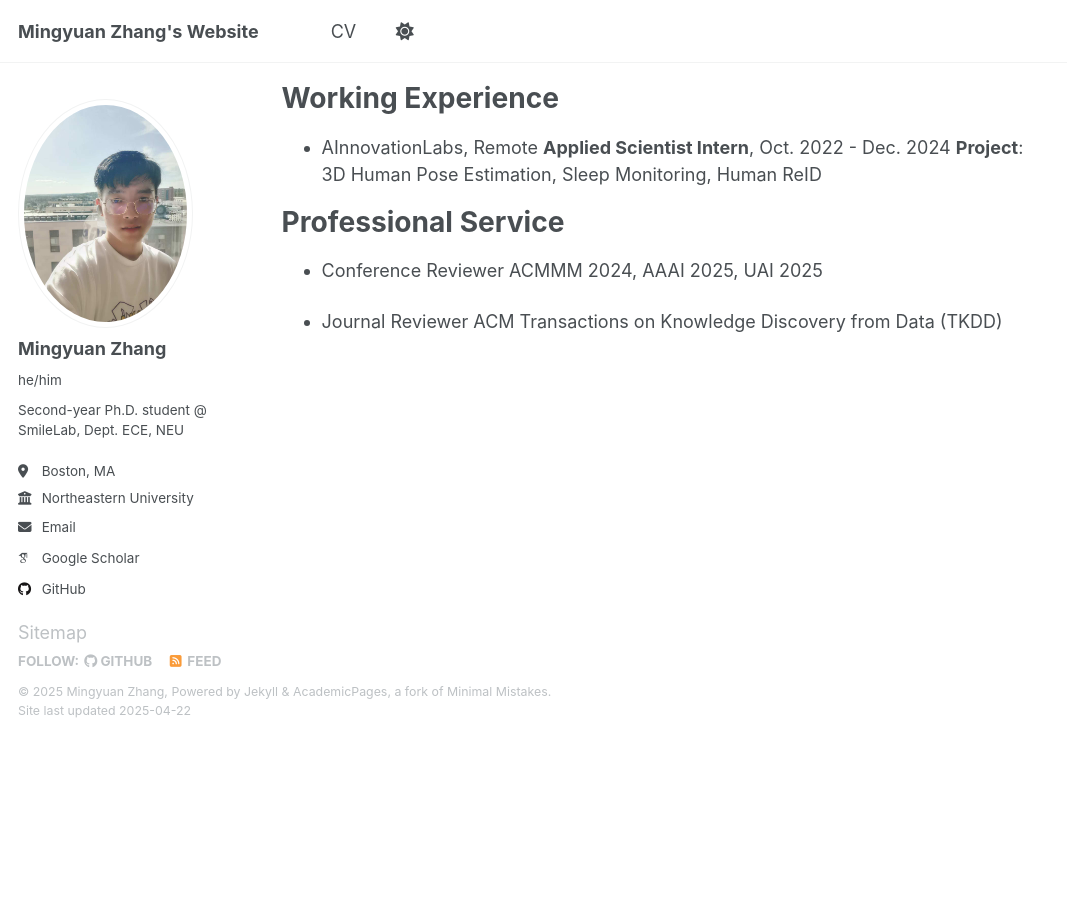
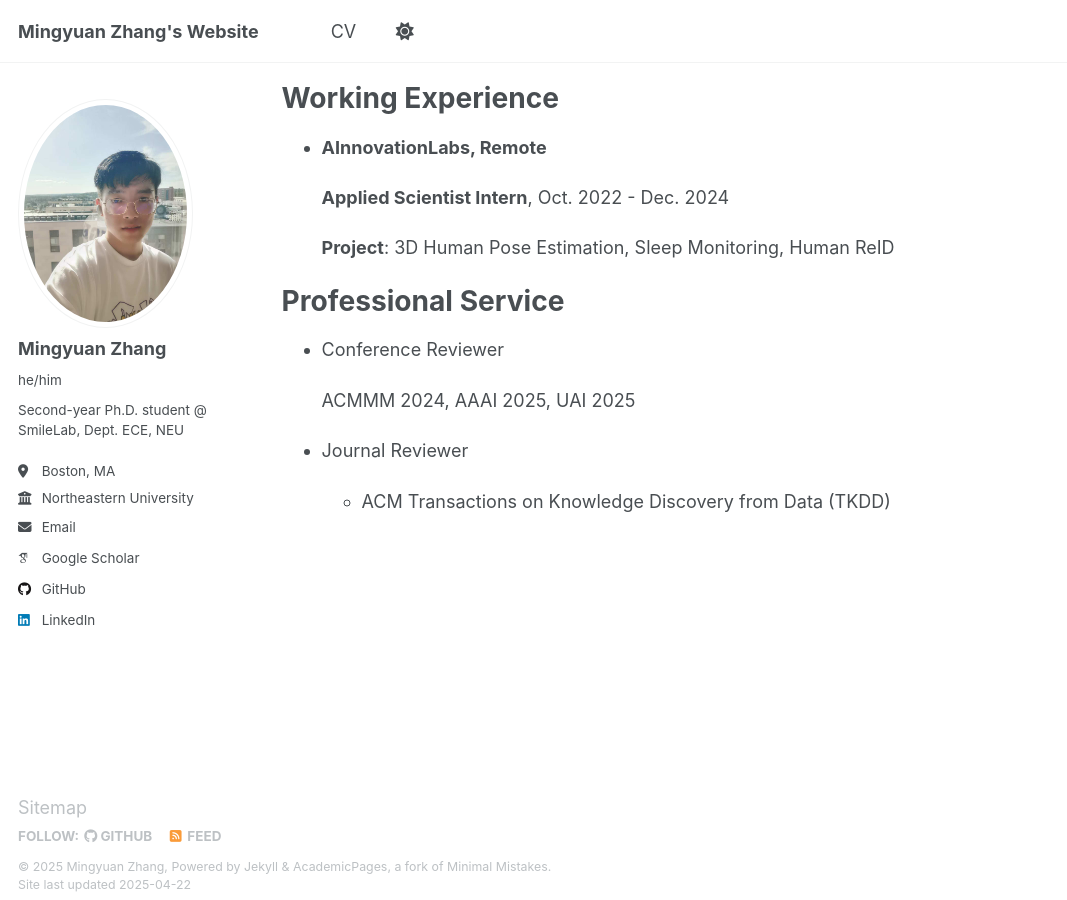
Before and after one commit to KKHYA/Mingyuan-Zhang.github.io, a Jekyll site: the page built from _pages/about.md, in a window 1280 px wide and 900 px high, scrolled down 527 px. Shown: the whole window, without its empty margins (0-1067 px from the left). Built offline with Jekyll 4.4.1, drawn with Linux system fonts in a browser that asks for light colours; some web fonts are replaced; before the commit the page ends 1265 px from its top, so only the background shows below that.

```diff
--- a/_pages/about.md
+++ b/_pages/about.md
@@ -20,14 +20,17 @@ News
 
 Working Experience
 ======
-- AInnovationLabs, Remote
+- **AInnovationLabs, Remote**
+
   **Applied Scientist Intern**, Oct. 2022 - Dec. 2024
+
   **Project**: 3D Human Pose Estimation, Sleep Monitoring, Human ReID
 
 Professional Service
 ======
 - Conference Reviewer
+
   ACMMM 2024, AAAI 2025, UAI 2025
 
 - Journal Reviewer
-  ACM Transactions on Knowledge Discovery from Data (TKDD)
+  - ACM Transactions on Knowledge Discovery from Data (TKDD)
```
